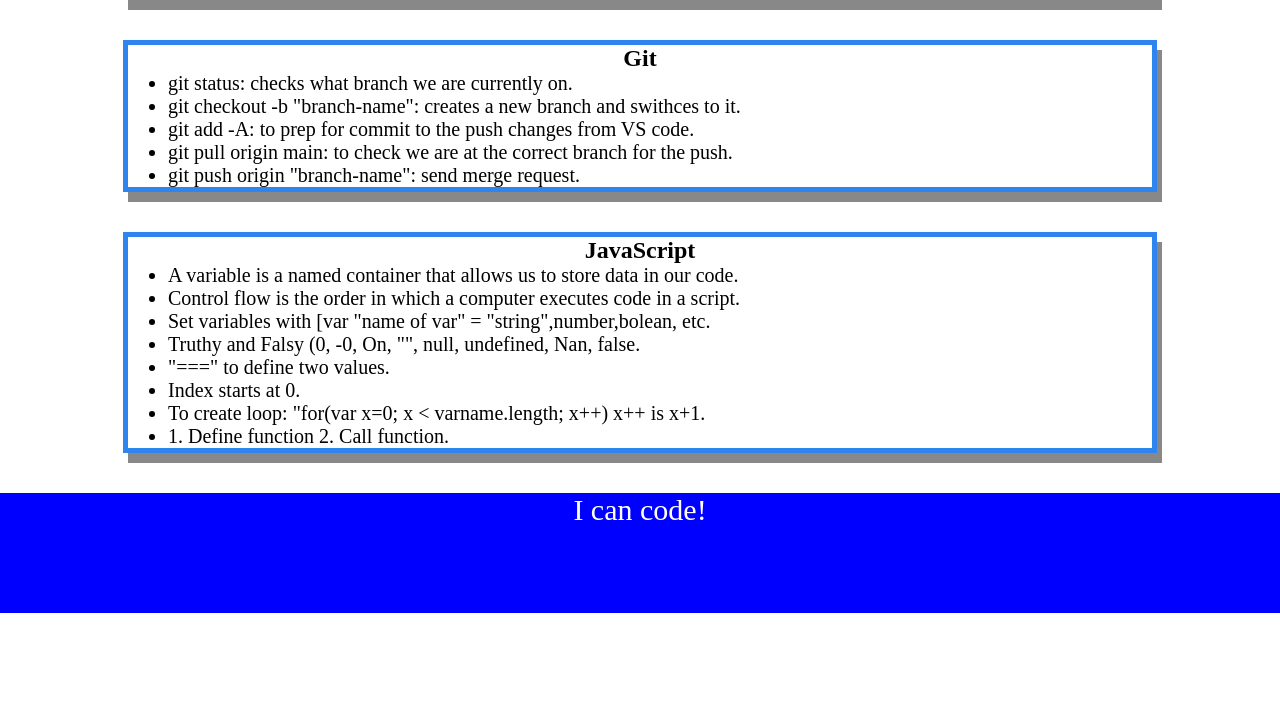
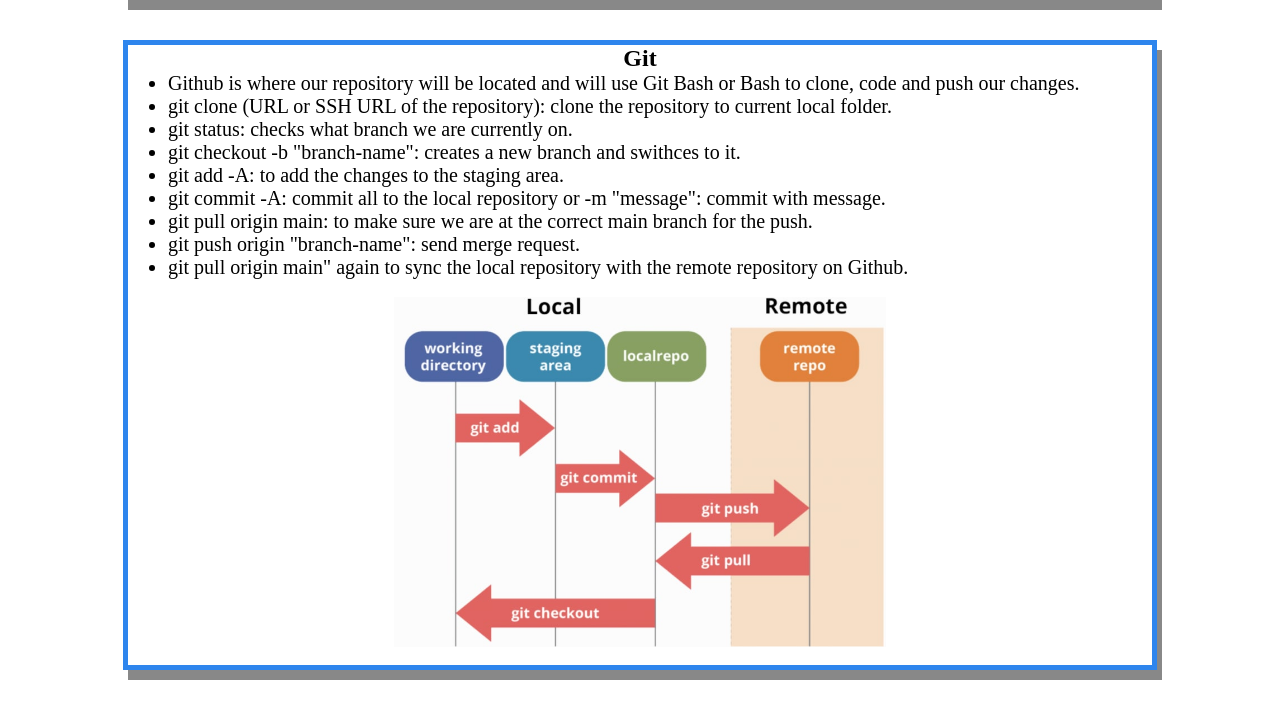
Before and after one commit to LonelyMitoc/prework-study-guide, a plain HTML site: page index.html in a window 1280 px wide. Shown: the part 642-1350 px from the top of the page. Before the commit the page ends 1255 px from the top, so only its background shows below. Drawn offline with Linux system fonts and the light colour scheme.

Commit message:
update and added image

```diff
--- a/assets/style.css
+++ b/assets/style.css
@@ -16,10 +16,18 @@ h2 {
     text-align: center;
 }
 
-img {
+#cat {
     display: block;
     height: 50px;
     width: 50px;
+    margin-left: auto;
+    margin-right: auto;
+}
+
+#cheat {
+    display: block;
+    height: 350px;
+    width: auto;
     margin-left: auto;
     margin-right: auto;
 }
--- a/index.html
+++ b/index.html
@@ -12,6 +12,7 @@
       <h1>Prework Study Guide</h1>
       <img
       src="./assets/bowtie-cat.png"
+      id="cat"
       alt="Profile image of cat wearing a bow tie."
       />
       <h2>✨ Open the Console to See What's Happening ✨</h2>
@@ -21,7 +22,7 @@
         <h2>HTML</h2>
         <ul>
           <li>The head element contains information about the webpage.</li>
-          <li>The head includes info such as language,metadata such as charset, http-equiv, viewport and
+          <li>The head includes info such as language, metadata such as charset, http-equiv, viewport and
             title shown in the tabs</li>
           <li>i.e. (html lang="en"), (meta charset="UTF-8), (meta http-equiv="X-UA=Copmpatible" content="IE=edge"),
             (meta name="viewport" content="width=device-width, initial-scale=1.0")
@@ -49,12 +50,23 @@
       <section class="card" id="git-section">
         <h2>Git</h2>
         <ul>
+          <li>Github is where our repository will be located and will use Git Bash or Bash to clone, code and push our changes.</li>
+          <li>git clone (URL or SSH URL of the repository): clone the repository to current local folder.</li>
           <li>git status: checks what branch we are currently on.</li>
           <li>git checkout -b "branch-name": creates a new branch and swithces to it.</li>
-          <li>git add -A: to prep for commit to the push changes from VS code.</li>
-          <li>git pull origin main: to check we are at the correct branch for the push.</li>
+          <li>git add -A: to add the changes to the staging area.</li>
+          <li>git commit -A: commit all to the local repository or -m "message": commit with message.</li>
+          <li>git pull origin main: to make sure we are at the correct main branch for the push.</li>
           <li>git push origin "branch-name": send merge request.</li>
+          <li>git pull origin main" again to sync the local repository with the remote repository on Github.</li>
         </ul>
+        <br />
+        <img
+          src="./assets/GitCheatSheet.png"
+          id="cheat"
+          alt="Git flow chart"
+          />
+          <br />
       </section>
       <section class="card" id="javascript-section">
         <h2>JavaScript</h2>
@@ -62,7 +74,7 @@
           <li>A variable is a named container that allows us to store data in our code.</li>
           <li>Control flow is the order in which a computer executes code in a script.</li>
           <li>Set variables with [var "name of var" = "string",number,bolean, etc.</li>
-          <li>Truthy and Falsy (0, -0, On, "", null, undefined, Nan, false.</li>
+          <li>Truthy and Falsy (0, -0, On, "", null, undefined, Nan, false).</li>
           <li>"===" to define two values.</li>
           <li>Index starts at 0.</li>
           <li>To create loop: "for(var x=0; x < varname.length; x++) x++ is x+1.</li>
```
Also changed, not shown: assets/GitCheatSheet.png (added).
